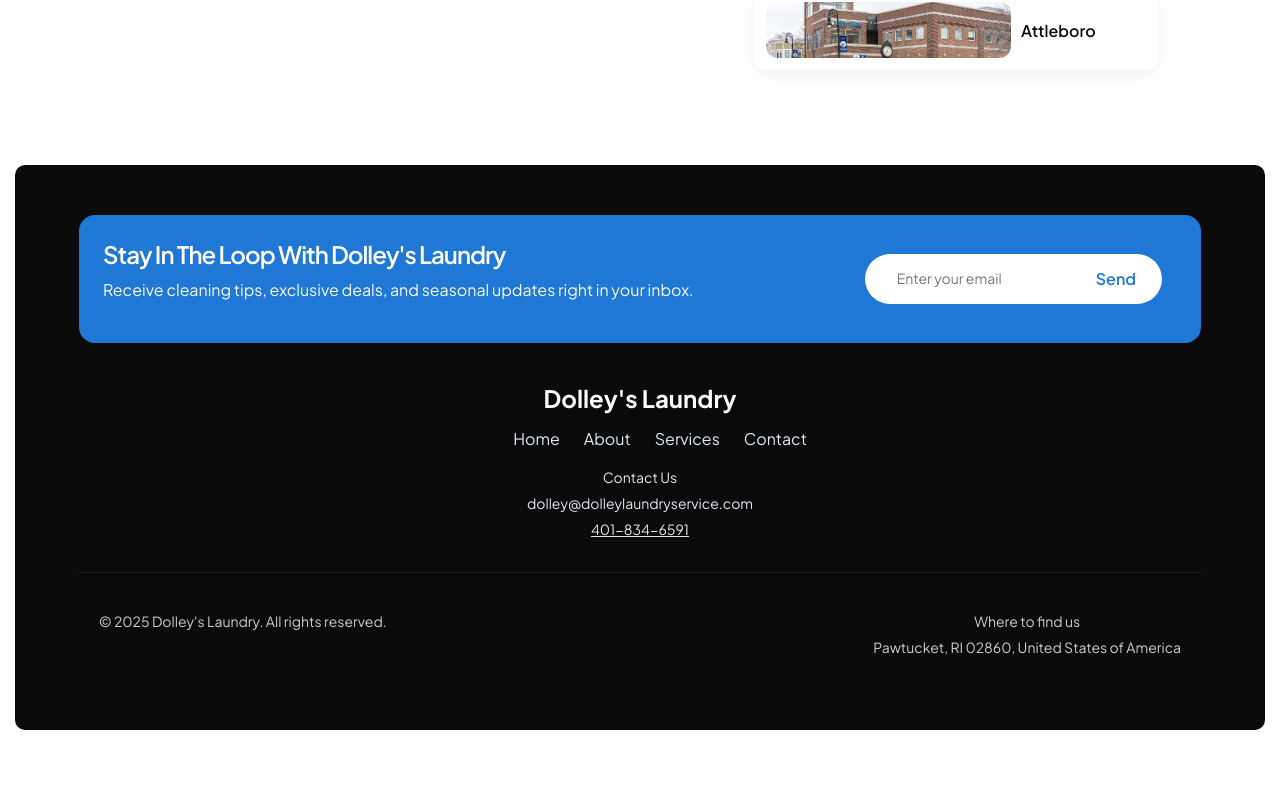
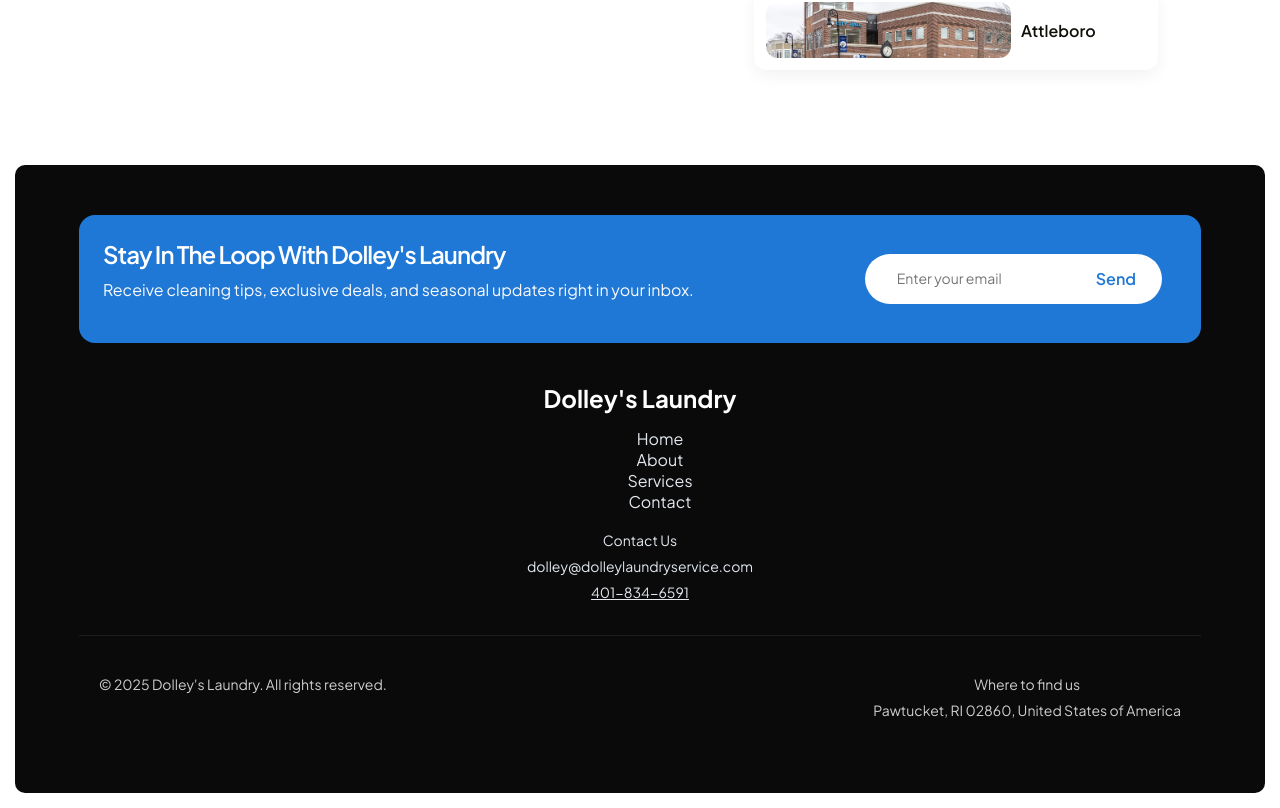
Before and after one commit to DevJustice161/Dolley-s-Laundry, a React (Vite) app: page / in a window 1280 px wide. Shown: the part 4576-5384 px from the top of the page. Before the commit the page ends 5321 px from the top, so only its background shows below. Built offline with nearby package versions, Linux system fonts and the light colour scheme.

Commit message:
Update index.css

```diff
--- a/src/index.css
+++ b/src/index.css
@@ -883,8 +883,8 @@
 }
 
 .footer-links {
-  display:none;
-  display: flex;
+  /* display:none;
+  display: flex; */
   justify-content: center;
   gap: 25px;
   margin: 15px 0;
```
